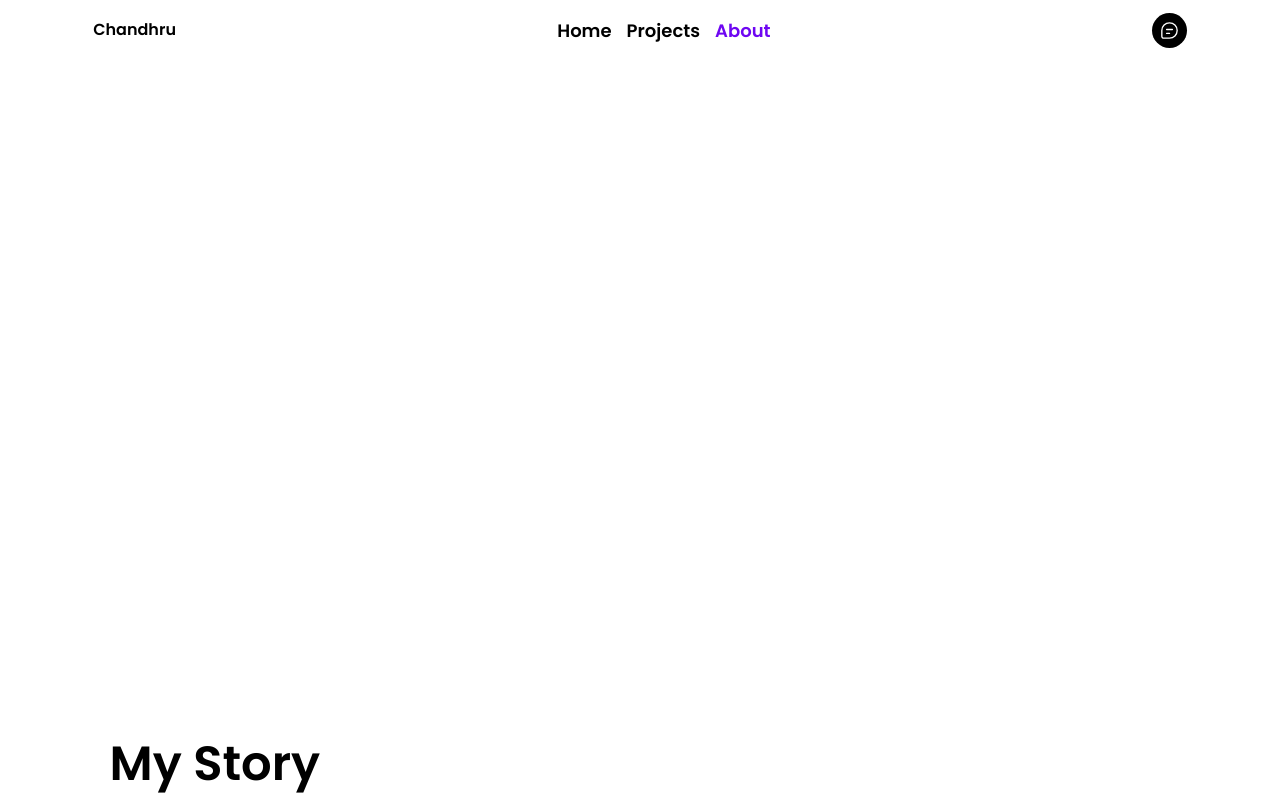
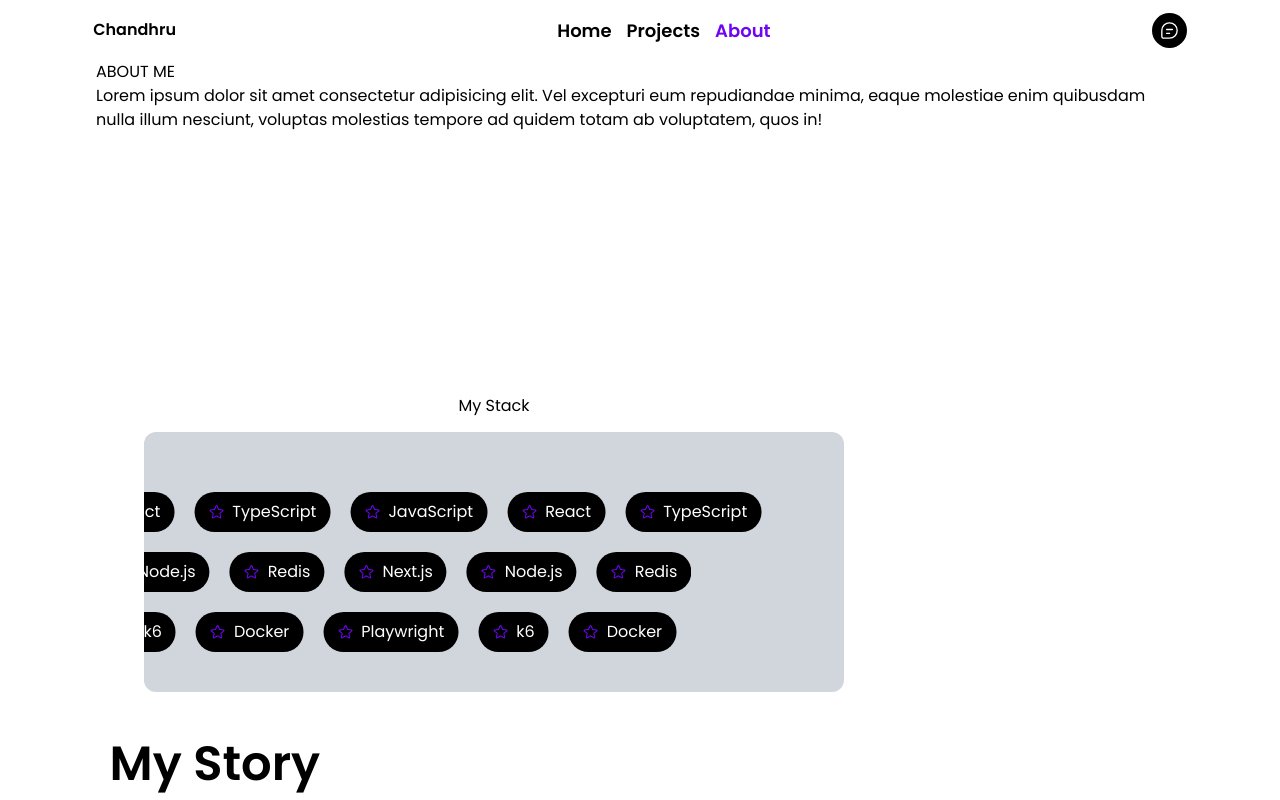
Before and after one commit to chandhru2008/Portfolio, a React (Vite) app: page /about in a window 1280 px wide. Shown: the top 800 px of the page. Built offline with nearby package versions, Linux system fonts and the light colour scheme.

Commit message:
style : moved stack component to about me section and added heading

```diff
--- a/src/Components/MyStory.jsx
+++ b/src/Components/MyStory.jsx
@@ -1,5 +1,3 @@
-import MyStacks from "./MyStacks";
-
 function MyStory() {
   return (
     <section className="w-screen bg-color-gray flex items-center justify-center py-10 px-4 min-h-[300px]">
@@ -8,19 +6,6 @@ function MyStory() {
           My Story
         </h1>
         <div className="space-y-4 text-base sm:text-lg text-[#4E525A]">
-          <MyStacks
-            stacks={[
-              "JavaScript",
-              "React",
-              "TypeScript",
-              "Next.js",
-              "Node.js",
-              "Redis",
-              "Playwright",
-              "k6",
-              "Docker",
-            ]}
-          />
           <p>
             Lorem ipsum dolor sit, amet consectetur adipisicing elit. Cum consequatur placeat sunt deleniti maxime nihil, ut numquam suscipit perspiciatis illo veritatis odio ab assumenda, laboriosam itaque labore natus deserunt rerum!
           </p>
--- a/src/Components/Sections/AboutMe.jsx
+++ b/src/Components/Sections/AboutMe.jsx
@@ -1,12 +1,36 @@
 import Footer from "../Footer";
 import MyStory from "../MyStory";
 import Header from "../Header";
+import MyStacks from "../MyStacks";
 
 function AboutMe() {
     return (
         <>
             <Header />
-            <div className="w-screen h-[100vh] md:h-[90vh] lg:h-[80vh]"></div>
+            <div className="w-screen h-[100vh] md:h-[90vh] lg:h-[80vh]">
+                <div className="h-80 w-full flex flex-col justify-center items-center">
+                    <div className="w-[85%] h-full">
+                        <h1>ABOUT ME</h1>
+                        <h3>Lorem ipsum dolor sit amet consectetur adipisicing elit. Vel excepturi eum repudiandae minima, eaque molestiae enim quibusdam nulla illum nesciunt, voluptas molestias tempore ad quidem totam ab voluptatem, quos in!</h3>
+                    </div>
+                </div>
+                <div className="w-[75%] h- flex flex-col gap-3.5 justify-center items-center m-3.5">
+                    <h2>My Stack</h2>
+                    <MyStacks
+                        stacks={[
+                            "JavaScript",
+                            "React",
+                            "TypeScript",
+                            "Next.js",
+                            "Node.js",
+                            "Redis",
+                            "Playwright",
+                            "k6",
+                            "Docker",
+                        ]}
+                    />
+                </div>
+            </div>
             <MyStory />
             <Footer />
         </>
```
